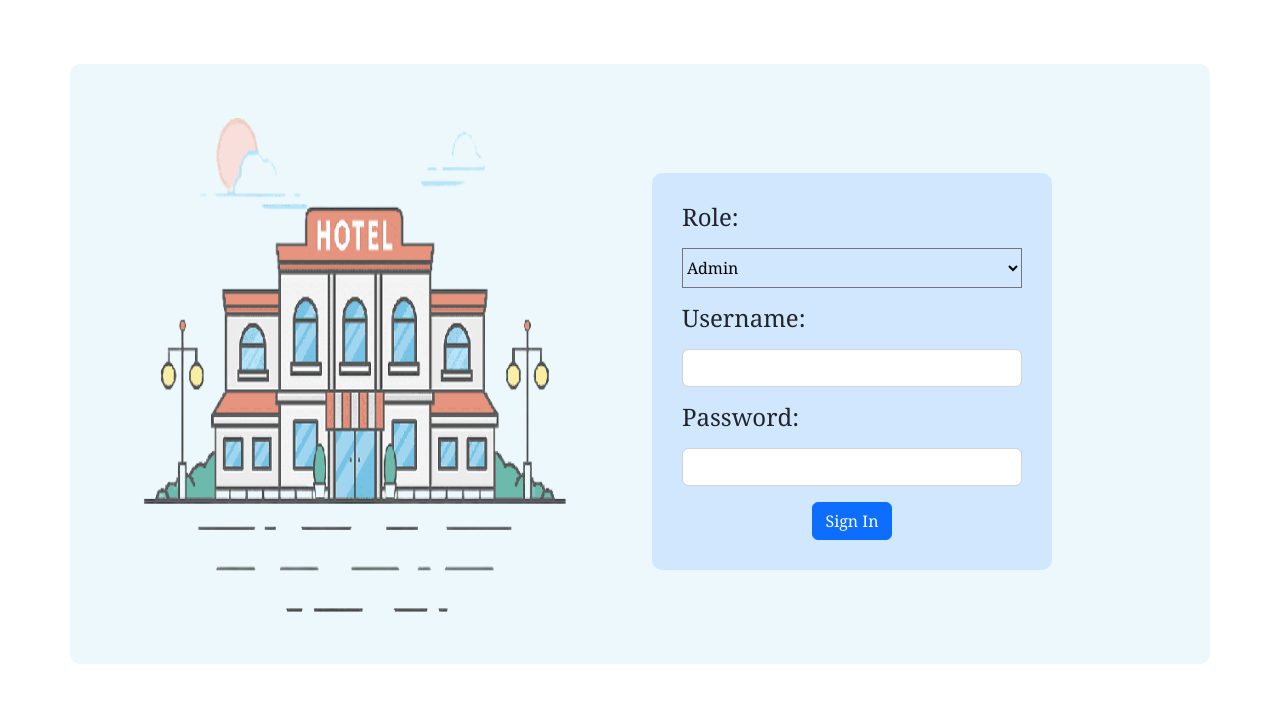
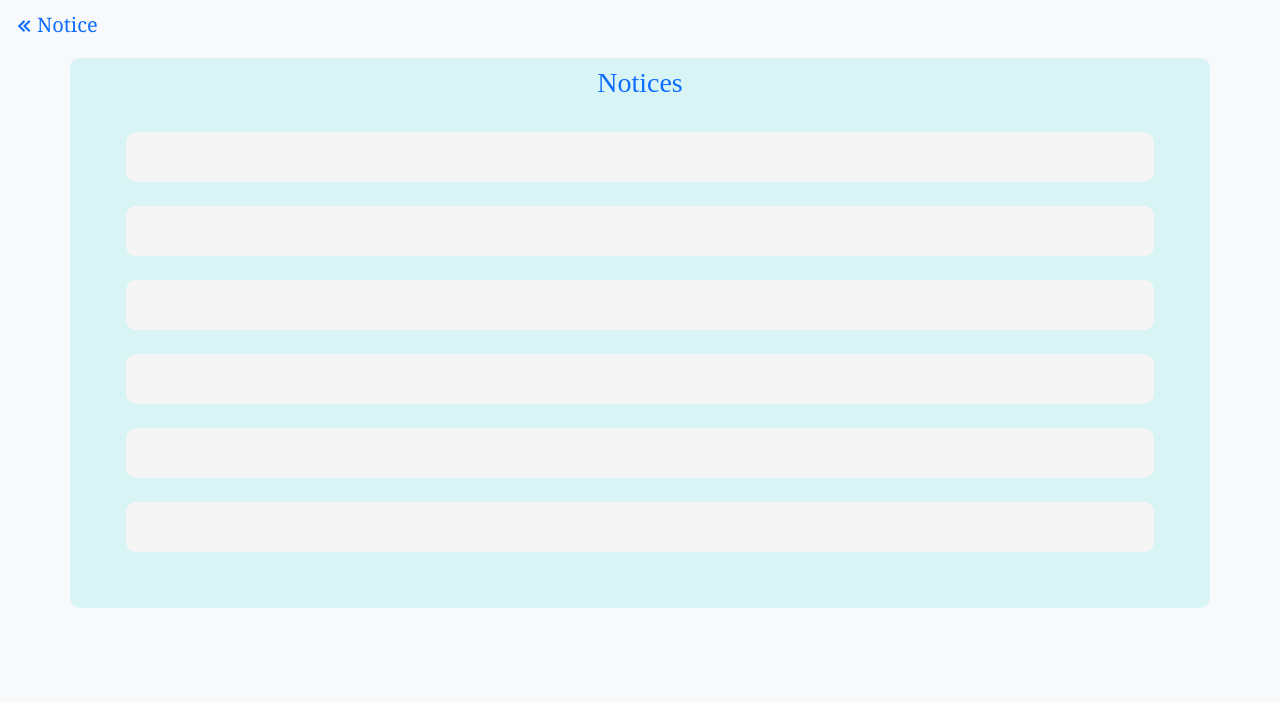
Before and after one commit to Shreya010tech/Frontend, a React (Create React App) app: page /Notice in a window 1280 px wide. Before the commit this address led to /Home. Shown: the top 702 px of the page. Built offline with nearby package versions, Linux system fonts and the light colour scheme.

Commit message:
Added Notice Page, required routes

```diff
--- a/src/App.js
+++ b/src/App.js
@@ -2,6 +2,7 @@ import React from "react";
 import { Routes, Route, Navigate, useLocation } from "react-router-dom";
 import AllReservations from "./components/AllReservations";
 import Application from "./components/Application";
+import Notice from "./components/Notice";
 import Home from "./components/Home";
 import Home3 from "./components/home3";
 import Profile from "./components/Profile";
@@ -26,6 +27,7 @@ const App = () => {
         <Route exact path="/Profile" element={<Profile />} />
         <Route exact path="/RoomAvailability" element={<RoomAvailability />} />
         <Route exact path="/Application" element={<Application />} />
+        <Route exact path="/Notice" element={<Notice />} />
         <Route path="*" element={<Navigate to="/Home" replace />} />
       </Routes>
     </>
--- /dev/null
+++ b/src/components/Notice.jsx
@@ -0,0 +1,36 @@
+import React from 'react';
+import "../CustomCss/Reservation.css";
+
+const Notice = () => {
+    return (
+        <div>
+            <div className='bg-light vh-100'>
+                <nav class="navbar sticky-top navbar navbar-expand-lg bg-light">
+                    <div class="container-fluid">
+                        <div class="navbar-brand d-flex align-items-center">
+                            <a class="text-primary" href="/#">
+                                <i class="bx bx-chevrons-left"></i>
+                            </a>
+                            <h5 class="text-primary">Notice</h5>
+                        </div>
+                    </div>
+                </nav>
+                <div class="container bg-skyblue border-radius-10 height-550 p-2">
+                    <div class="d-flex align-items-center justify-content-center">
+                        <h3 class="text-primary align-text-center">Notices</h3>
+                    </div>
+                    <div class="flex-column px-5">
+                        <div class="height-50 background-gray border-radius-10 mt-4"></div>
+                        <div class="height-50 background-gray border-radius-10 mt-4"></div>
+                        <div class="height-50 background-gray border-radius-10 mt-4"></div>
+                        <div class="height-50 background-gray border-radius-10 mt-4"></div>
+                        <div class="height-50 background-gray border-radius-10 mt-4"></div>
+                        <div class="height-50 background-gray border-radius-10 mt-4"></div>
+                    </div>
+                </div>
+            </div>
+        </div>
+    )
+}
+
+export default Notice
--- a/src/components/home3.jsx
+++ b/src/components/home3.jsx
@@ -32,6 +32,9 @@ const Home3 = () => {
           <NavLink to="/Application">
           <button className="btn btn-primary">Application</button>
           </NavLink>&nbsp;
+          <NavLink to="/Notice">
+          <button className="btn btn-primary">Notice</button>
+          </NavLink>&nbsp;
         </div>
       </div>
       <div className="right">
```
